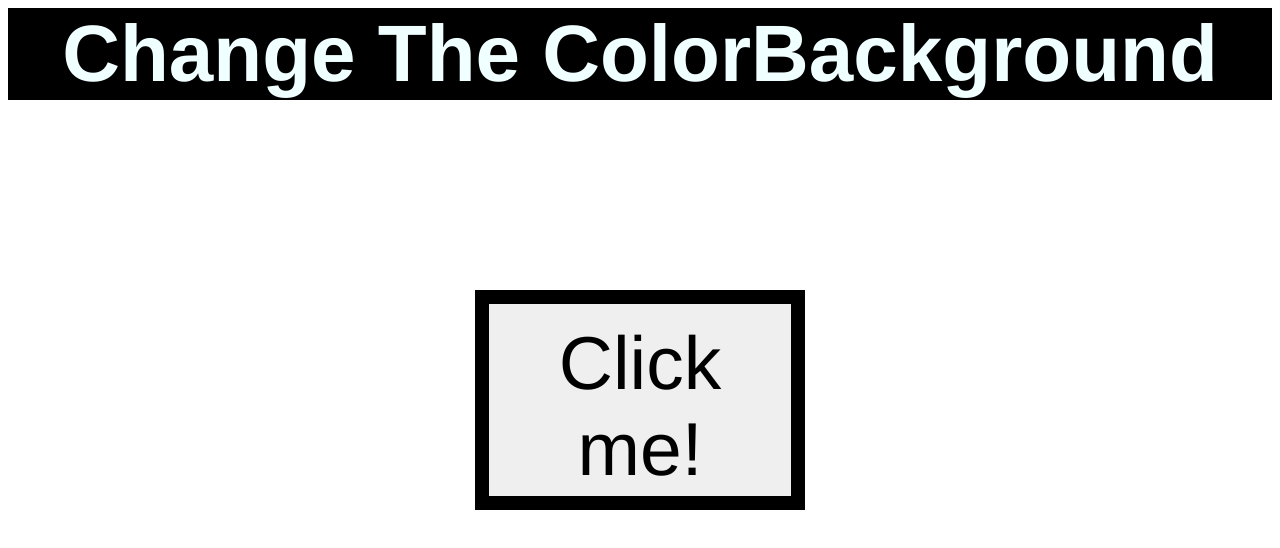
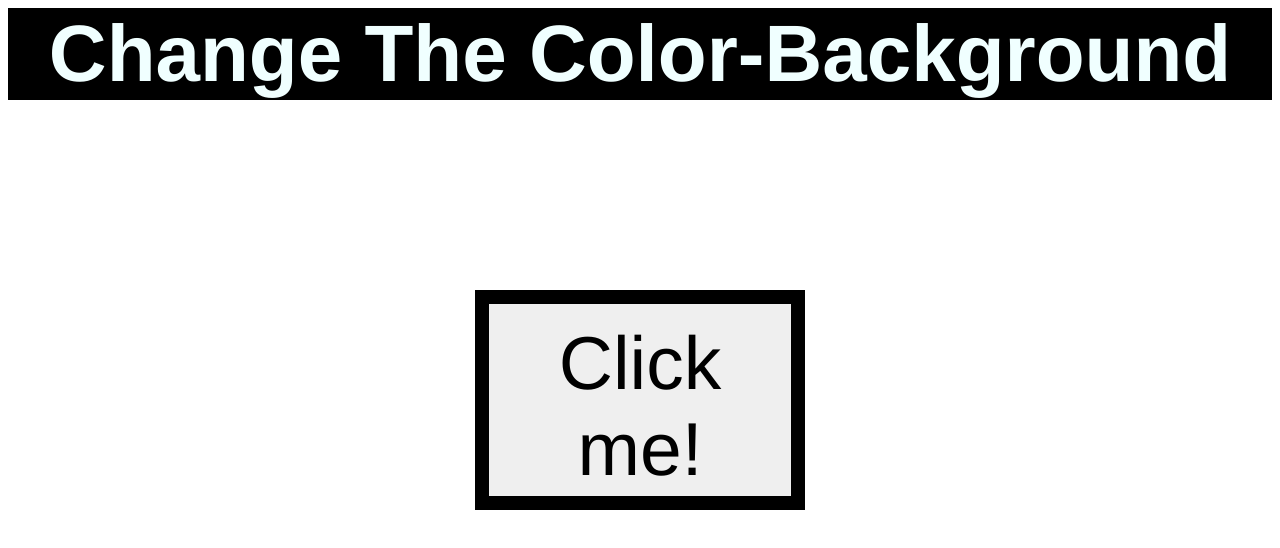
Before and after one commit to AaronV-github/ChangingBackgroundColor, a plain HTML site: page index.html in a window 1280 px wide. Drawn offline with Linux system fonts and the light colour scheme.

Commit message:
Update index.html

```diff
--- a/index.html
+++ b/index.html
@@ -10,7 +10,7 @@
 </head>
 <body>
     <header>
-    <h1>Change The ColorBackground</h1>
+    <h1>Change The Color-Background</h1>
     </header>
     <div class="color-button">
         <button>Click me!</button>
```
